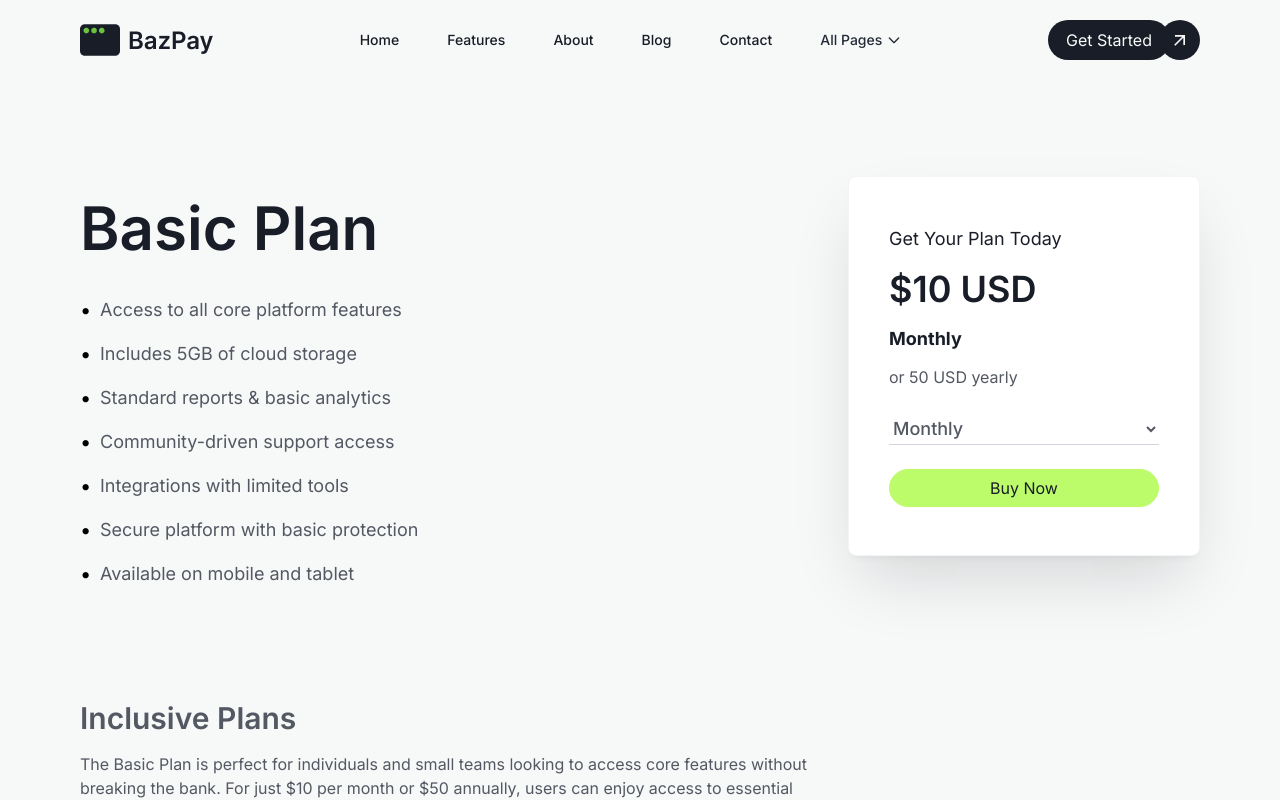
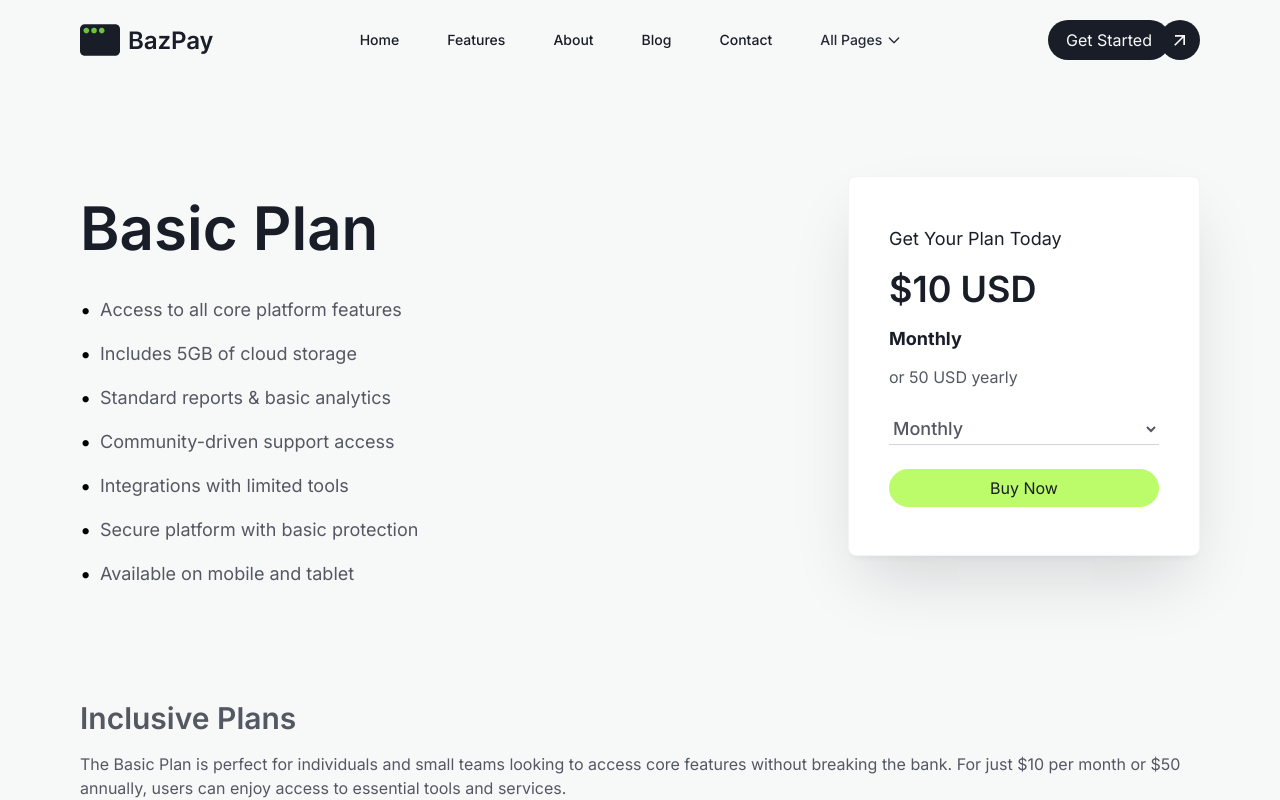
Before and after one commit to MdSaayed/BazPay, a React (Vite) app: page /pricing/1 in a window 1280 px wide. Shown: the top 800 px of the page. Built offline with nearby package versions, Linux system fonts and the light colour scheme.

Commit message:
Last update

```diff
--- a/package.json
+++ b/package.json
@@ -10,6 +10,7 @@
     "preview": "vite preview"
   },
   "dependencies": {
+    "@n8tb1t/use-scroll-position": "^2.0.3",
     "dompurify": "^3.2.4",
     "font-awesome": "^4.7.0",
     "framer-motion": "^12.4.7",
--- a/src/components/ScrollToTop/ScrollToTop .jsx
+++ b/src/components/scrollTop/ScrollTop.jsx
@@ -1,3 +1,4 @@
+
 import React from 'react';
 import { useLocation } from 'react-router-dom';
 
@@ -5,8 +6,8 @@ const ScrollToTop = () => {
   const location = useLocation();
 
   React.useEffect(() => {
-    window.scrollTo(0, 0); // Scroll to top of the page
-  }, [location]);
+    window.scrollTo(0, 0); // Scroll to the top of the page
+  }, [location.key]); // Use location.key to track navigation
 
   return null;
 };
--- a/src/layout/Layout.jsx
+++ b/src/layout/Layout.jsx
@@ -2,7 +2,9 @@ import React from 'react';
 import { Outlet } from 'react-router-dom';
 import Navbar from '../components/navbar/Navbar';
 import Footer from '../components/footer/Footer';
-import ScrollToTop from '../components/ScrollToTop/ScrollToTop ';
+import ScrollToTop from '../components/scrollTop/ScrollTop';
+
+
 
 const Layout = () => {
     return (
--- a/src/pages/Blog.jsx
+++ b/src/pages/Blog.jsx
@@ -8,6 +8,7 @@ import Faq from '../components/faq/Faq';
 import Cta from '../components/cta/Cta';
 
 const Blog = () => {
+
     return (
         < >
             {/* Blog Section */}
--- a/src/pages/BlogDetails.jsx
+++ b/src/pages/BlogDetails.jsx
@@ -10,7 +10,6 @@ const BlogDetails = () => {
   const blog = useLoaderData(); // Get data from the loader
   const { isLoading, startLoading, stopLoading } = useLoading();
   const [error, setError] = useState(null); // State to handle errors
-
 
 
   useEffect(() => {
--- a/src/pages/PricingDetails.jsx
+++ b/src/pages/PricingDetails.jsx
@@ -121,7 +121,7 @@ const PricingDetails = () => {
               </div>
 
               {/* Plan Description */}
-              <div className="mt-20 lg:col-span-2">
+              <div className="mt-20 md:col-span-2 lg:col-span-3">
                 <h3 className="text-davyGray text-3xl font-semibold mb-4">Inclusive Plans</h3>
                 <p className="text-base font-normal text-davyGray">
                   {pricingData?.description}
```
Also changed, not shown: 1 other file (tests, documents, lock files or other folders).
